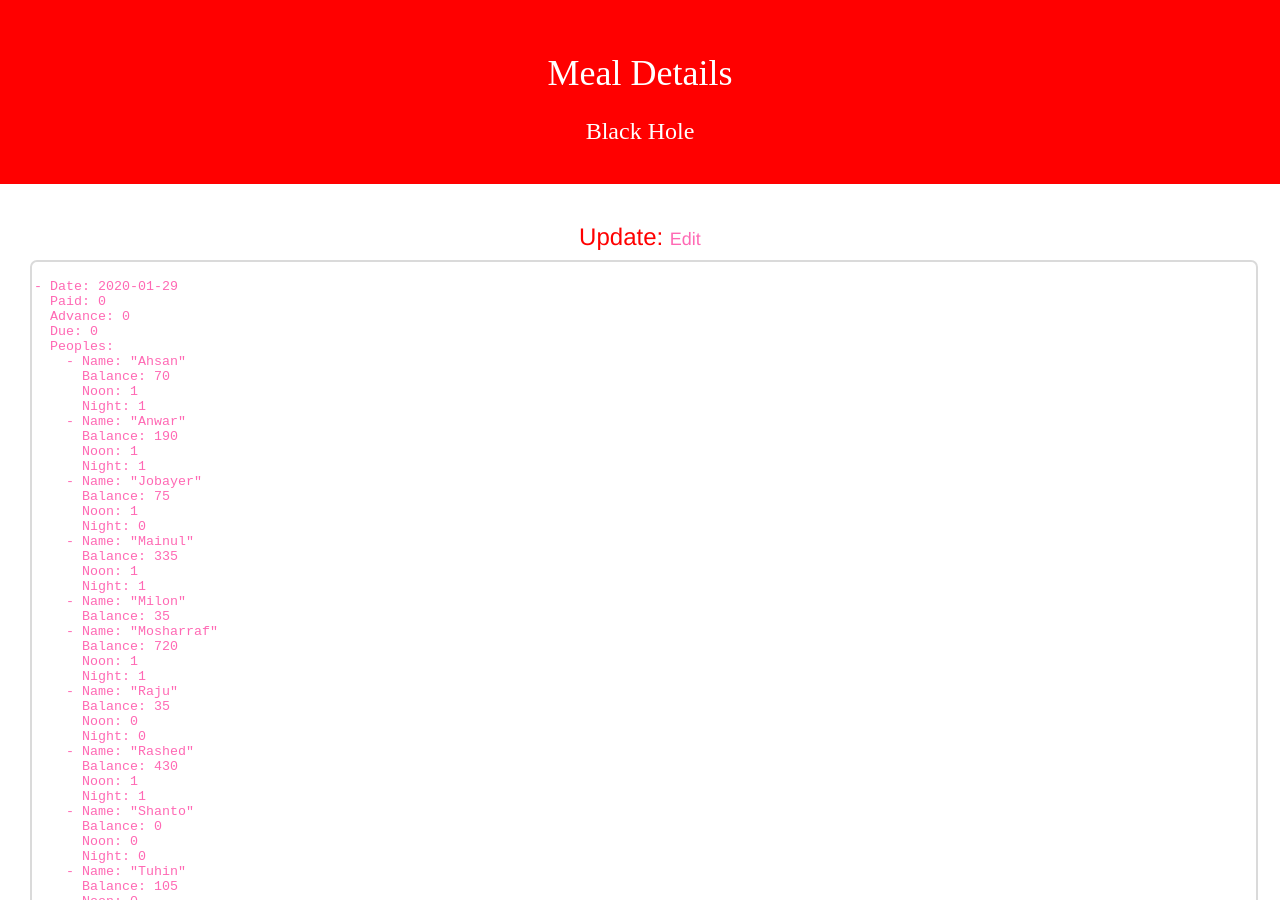
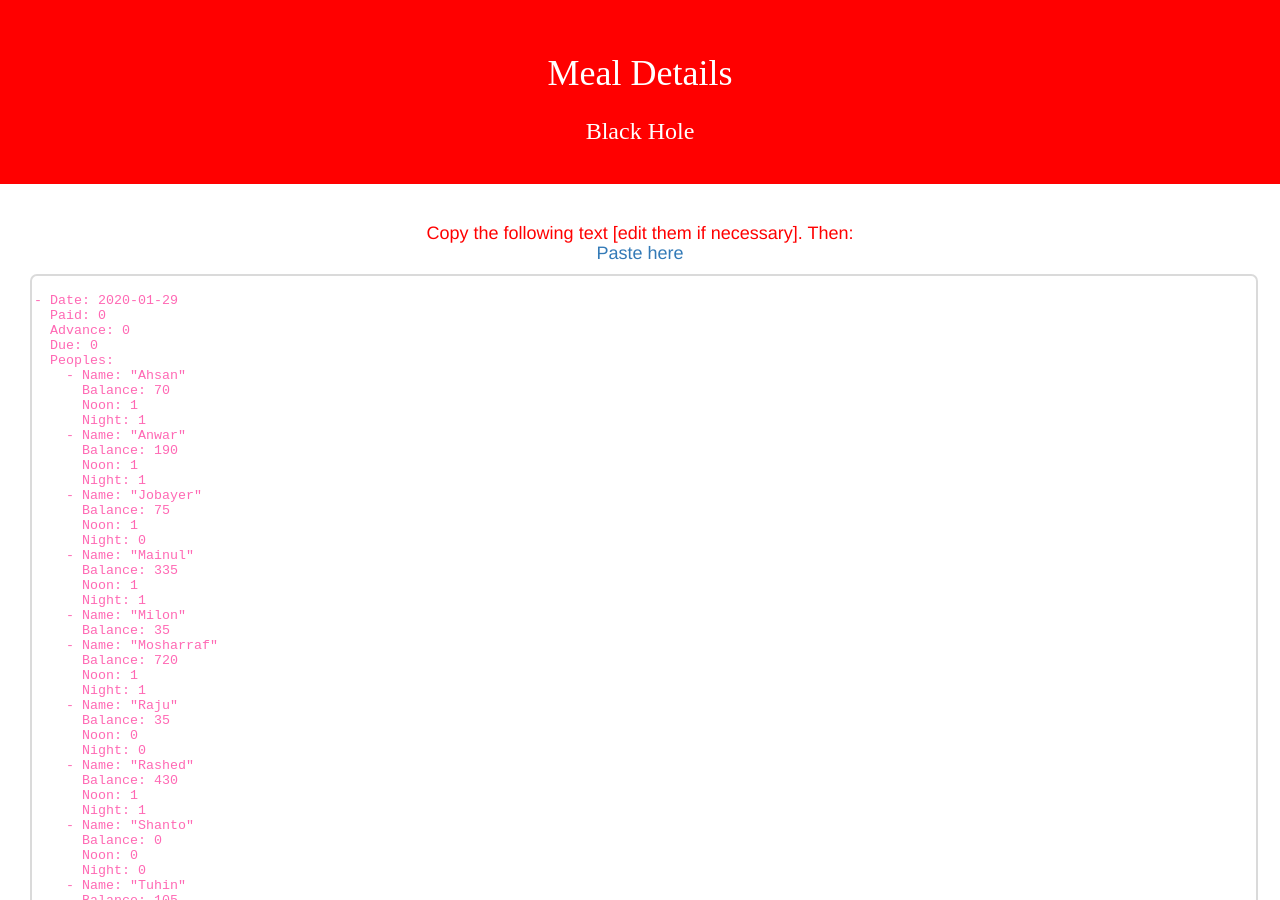
Before and after one commit to coderanwar/meals, a Jekyll site: the page built from update.html, in a window 1280 px wide and 900 px high. Built offline with Jekyll 4.4.1, drawn with Linux system fonts in a browser that asks for light colours.

Commit message:
Update update.html

```diff
--- a/update.html
+++ b/update.html
@@ -5,10 +5,12 @@ theme-color: "red"
 color: "white"
 ---
 <div>
-<h3 style="text-align:center;color:{{page.theme-color}}">
-  Update:
-  <a href="https://github.com/coderanwar/meals/edit/master/_data/meals.yml" style="font-size:18px;color:hotpink;">Edit</a>
-</h3>
+<h4 style="text-align:center;color:{{page.theme-color}}">
+  Copy the following text [edit them if necessary]. Then: <br>
+  <a href="https://github.com/coderanwar/meals/edit/master/_data/meals.yml" style="">
+    Paste here
+  </a>
+</h4>
 <!--<button class="copy-btn" onclick='copyToClipboard(this, "mealData")'>
   Copy
 </button>-->
```
